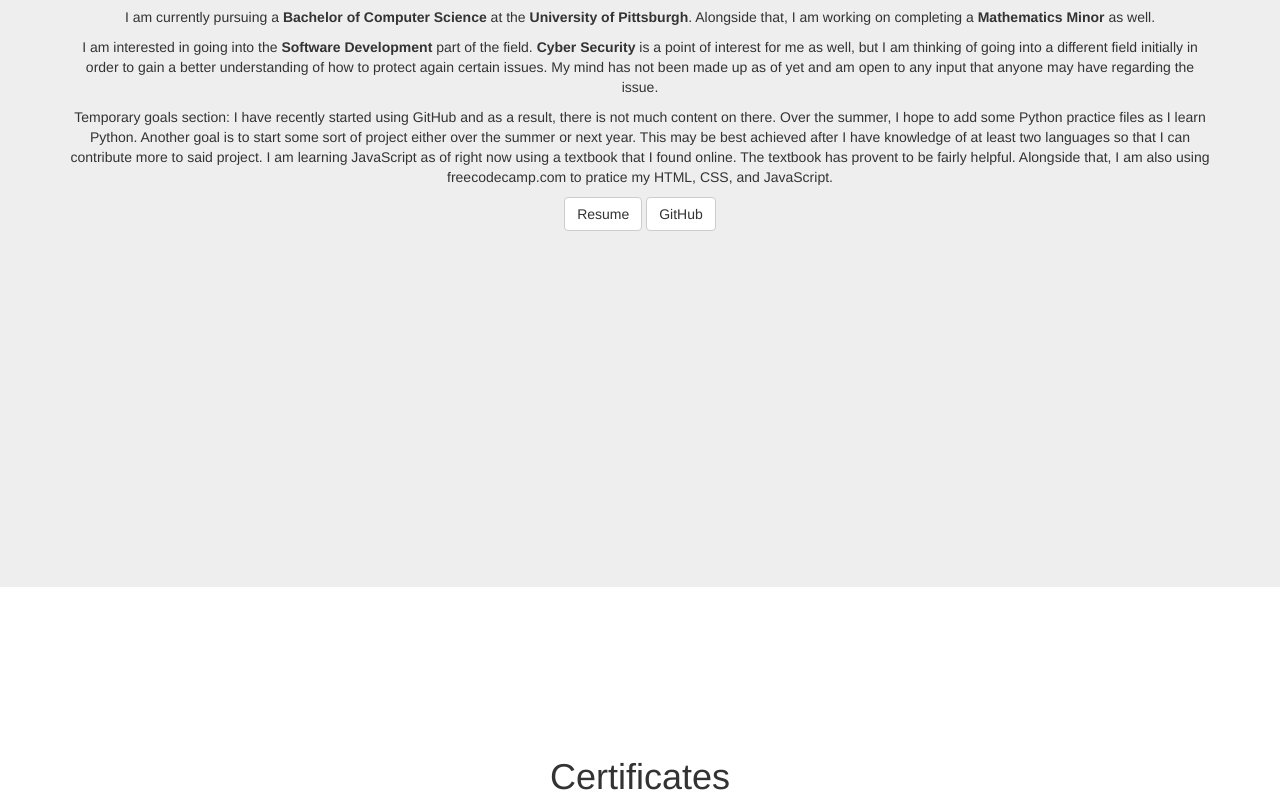
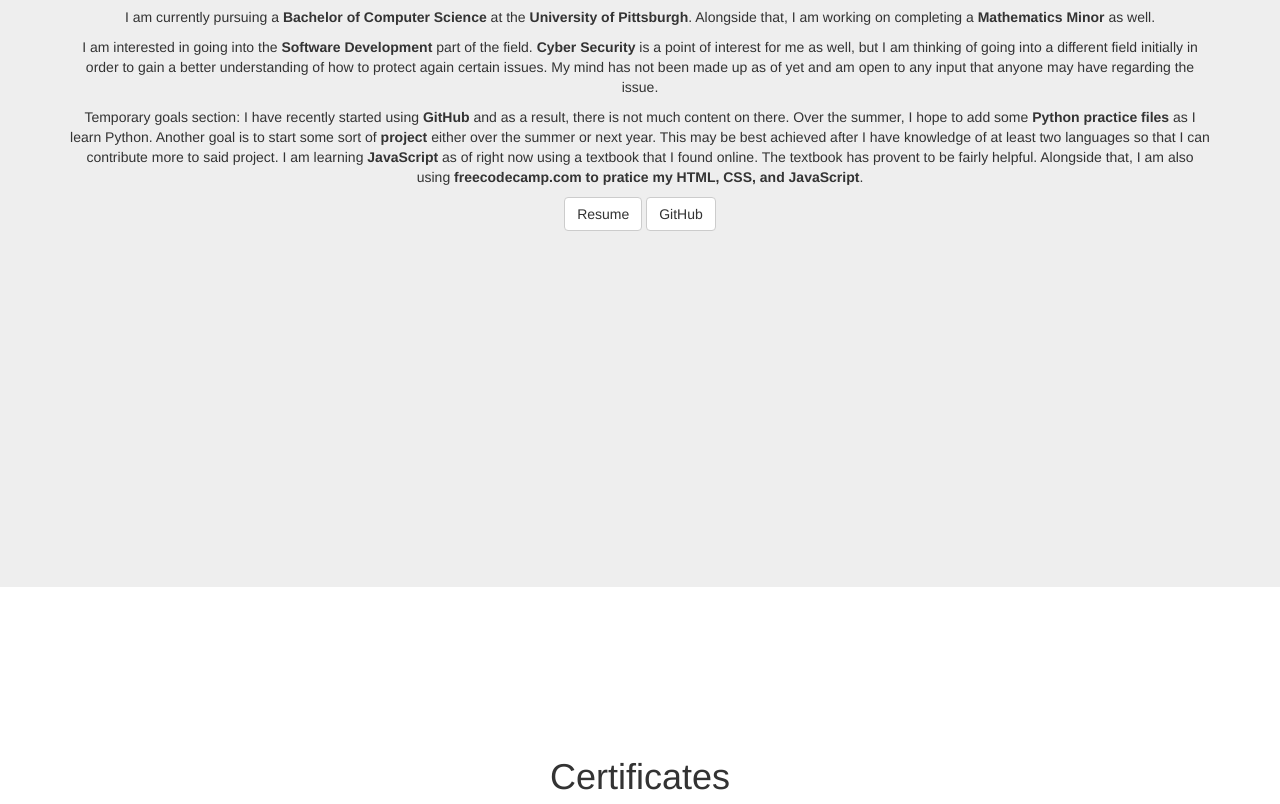
Before and after one commit to kirtansakariya/kirtansakariya.github.io, a website: page index.html in a window 1280 px wide. Shown: the part 1013-1817 px from the top of the page. Drawn offline with Linux system fonts and the light colour scheme.

Commit message:
updated about me page, formatting

```diff
--- a/index.html
+++ b/index.html
@@ -90,7 +90,7 @@
                     <h1>About Me</h1>
                     <p>I am currently pursuing a <Strong>Bachelor of Computer Science</Strong> at the <Strong>University of Pittsburgh</Strong>. Alongside that, I am working on completing a <Strong>Mathematics Minor</Strong> as well.</p>
                     <p>I am interested in going into the <Strong>Software Development</Strong> part of the field. <Strong>Cyber Security</Strong> is a point of interest for me as well, but I am thinking of going into a different field initially in order to gain a better understanding of how to protect again certain issues. My mind has not been made up as of yet and am open to any input that anyone may have regarding the issue.</p>
-                    <p>Temporary goals section: I have recently started using GitHub and as a result, there is not much content on there. Over the summer, I hope to add some Python practice files as I learn Python. Another goal is to start some sort of project either over the summer or next year. This may be best achieved after I have knowledge of at least two languages so that I can contribute more to said project. I am learning JavaScript as of right now using a textbook that I found online. The textbook has provent to be fairly helpful. Alongside that, I am also using freecodecamp.com to pratice my HTML, CSS, and JavaScript.</p>
+                    <p>Temporary goals section: I have recently started using <Strong>GitHub</Strong> and as a result, there is not much content on there. Over the summer, I hope to add some <Strong>Python practice files</Strong> as I learn Python. Another goal is to start some sort of <Strong>project</Strong> either over the summer or next year. This may be best achieved after I have knowledge of at least two languages so that I can contribute more to said project. I am learning <Strong>JavaScript</Strong> as of right now using a textbook that I found online. The textbook has provent to be fairly helpful. Alongside that, I am also using <Strong>freecodecamp.com to pratice my HTML, CSS, and JavaScript</Strong>.</p>
                     <p><a class="btn btn-default page-scroll" href="Kirtan%20Sakariya%20Resume.docx">Resume</a>
                     <a class="btn btn-default page-scroll" href="https://github.com/kirtansakariya">GitHub</a></p>
                 </div>
```
